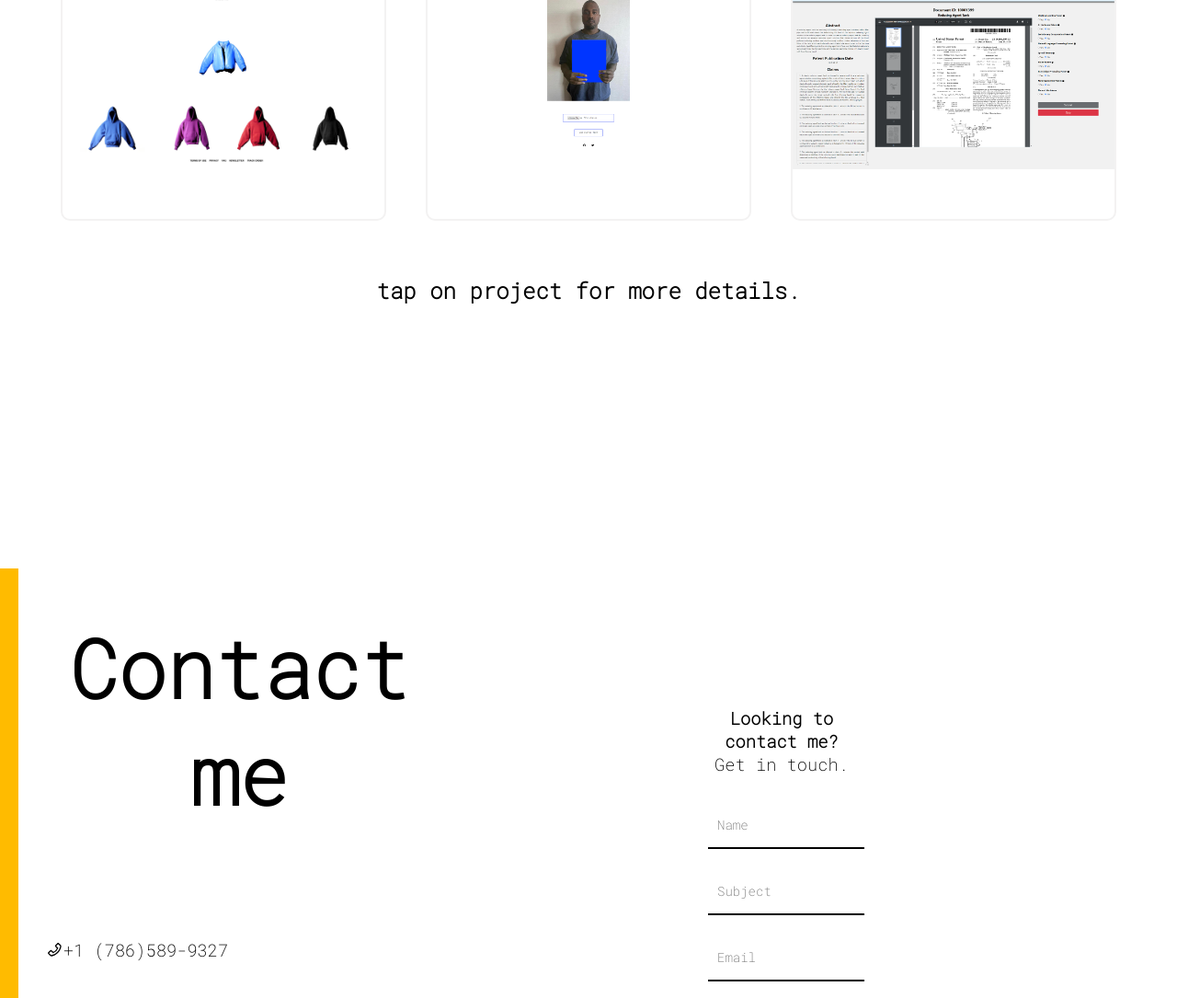
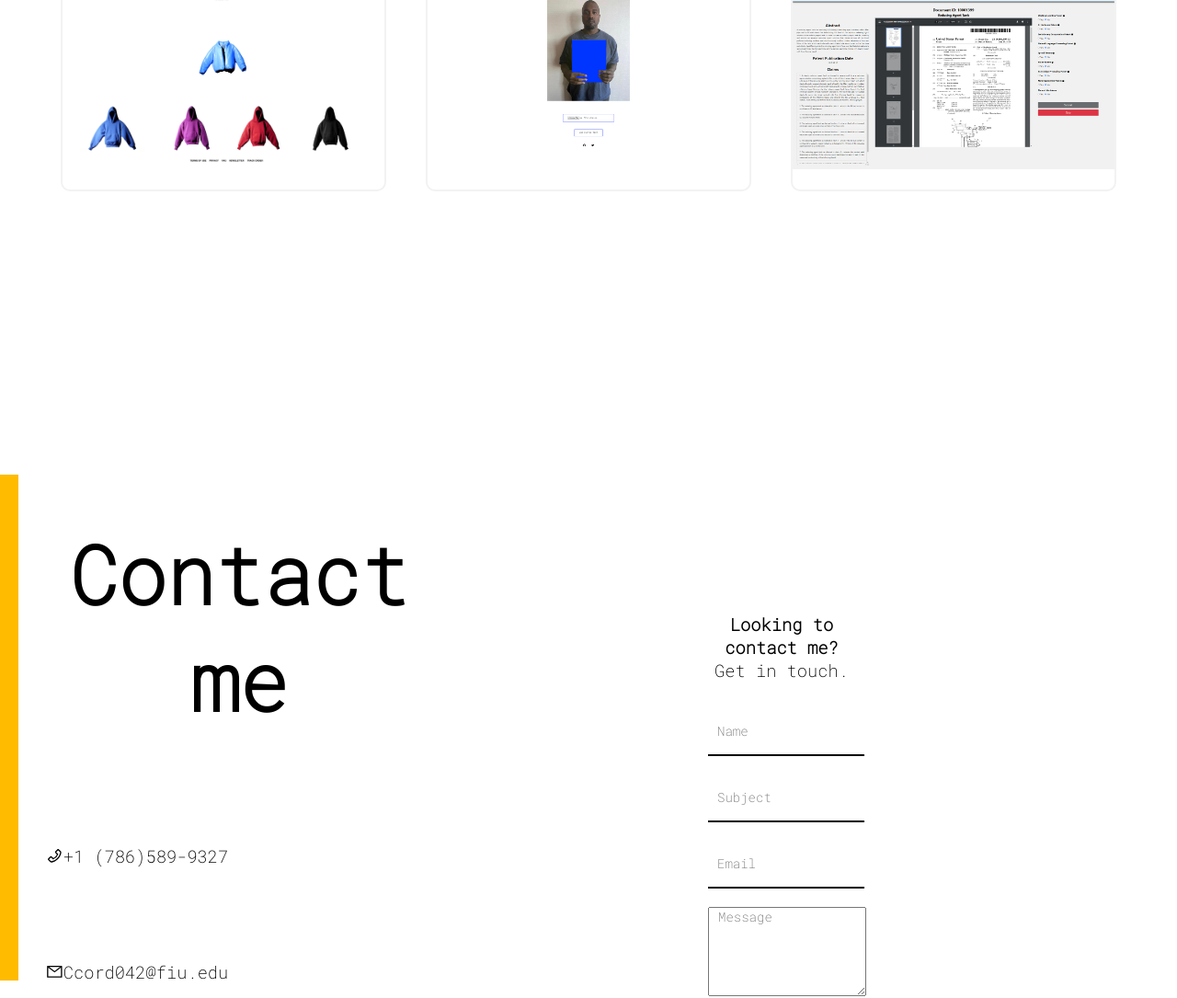
Before and after one commit to HypCarlos/Personal-Site, a React (Create React App) app: page / in a window 1280 px wide. Shown: the part 2901-3986 px from the top of the page at 92% size. Built offline with nearby package versions, Linux system fonts and the light colour scheme.

Commit message:
optimization and res. changes

```diff
--- a/src/components/contact/contact.css
+++ b/src/components/contact/contact.css
@@ -5,7 +5,7 @@
 
 .contact-bg {
   width: 20px;
-  height: 110%;
+  height: 125%;
   background-color: rgb(255, 187, 0);
   position: absolute;
 }
--- a/src/components/projectItems/ProjectItems.js
+++ b/src/components/projectItems/ProjectItems.js
@@ -2,6 +2,11 @@ import React from "react";
 import ProjectList from '../projectList/ProjectList';
 import "../../components/projectItems/projectItems.css";
 import {projects} from "../../data";
+
+
+
+
+
 
 
 
@@ -18,7 +23,7 @@ function ProjectItems(props) {
       <ProjectList key = {item.id} img ={ item.img} link = {item.link} name = {item.name} />
     ))}
    </div>
-        <h2>tap on project for more details.</h2>
+        {/* <h2>tap on project for more details.</h2> */}
     </div>
   );
 }
--- a/src/components/projectList/projectlist.css
+++ b/src/components/projectList/projectlist.css
@@ -1,9 +1,10 @@
 .items-container {
-  height: 34vh;
+  height: 90%;
   width: 30%;
   margin: 20px 10px;
   border: 2px solid rgb(243, 242, 242);
-  border-radius: 10px 10px 10px 10px;
+
+  border-radius: 10px 10px 10px 10px; /* ROUNDED CORNERS*/
   overflow: hidden;
 }
 
--- a/src/components/projects/Projects.js
+++ b/src/components/projects/Projects.js
@@ -1,6 +1,8 @@
-import React from "react";
+import React  from "react";
 import ProjectItems from '../projectItems/ProjectItems';
 import "../projects/projects.css";
+
+
 
 function Projects() {
   return (
@@ -28,6 +30,7 @@ function Projects() {
 
     </div>
 
+
     <ProjectItems/>
     </div>
   );
```
Also changed, not shown: 1 other file (tests, documents, lock files or other folders).
